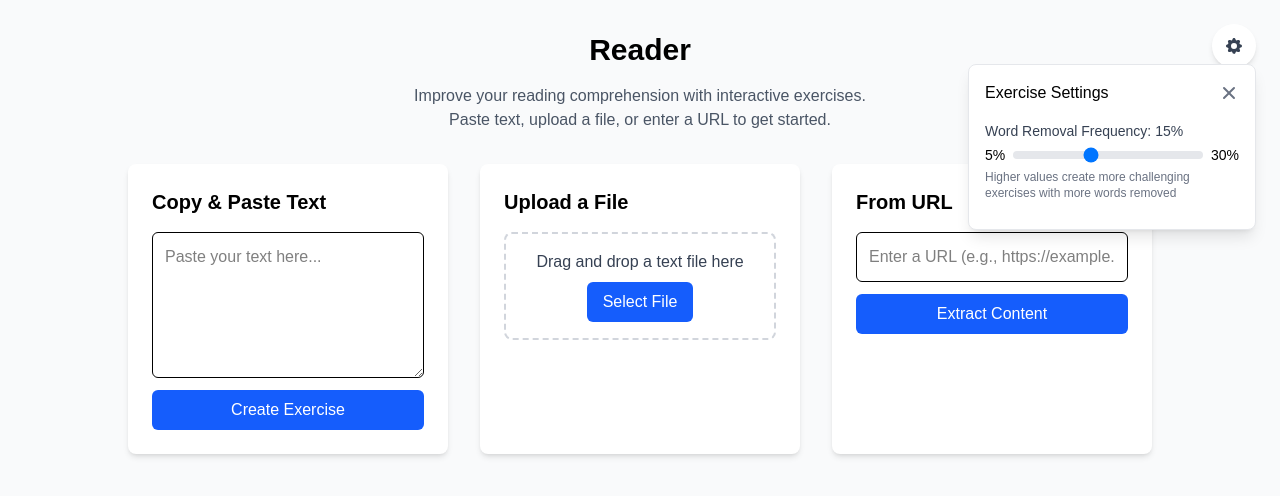
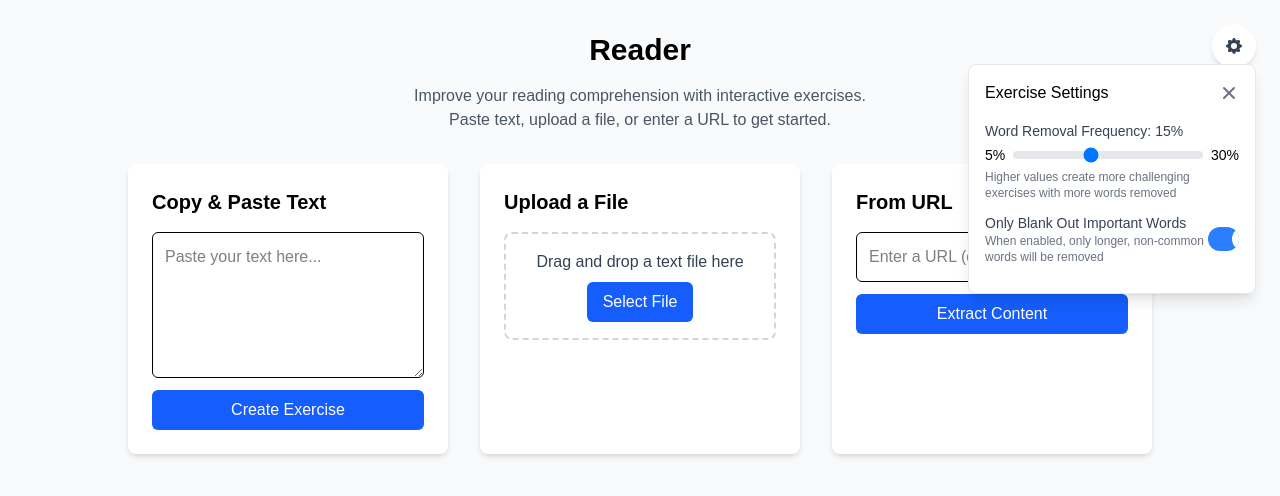
Before and after one commit to RohanAdwankar/active-read, a Next.js app: page / in a window 1280 px wide. Both pictures are taken after a click on the button "Settings". Shown: the top 496 px of the page. Built offline with nearby package versions, Linux system fonts and the light colour scheme.

Commit message:
functional settings: removal frequency, only blank out important words

```diff
--- a/app/api/process-text/route.ts
+++ b/app/api/process-text/route.ts
@@ -9,7 +9,7 @@ interface Word {
 
 export async function POST(req: NextRequest) {
   try {
-    const { text } = await req.json();
+    const { text, blankFrequency = 15, onlyImportantWords = true } = await req.json();
 
     if (!text || typeof text !== 'string') {
       return NextResponse.json(
@@ -29,13 +29,23 @@ export async function POST(req: NextRequest) {
       isBlank: false
     }));
 
-    // Identify candidate words for blanking out (words with 4+ characters)
-    const candidates = words.filter(word =>
-      /^[a-zA-Z]{4,}$/.test(word.text) && !isCommonWord(word.text)
-    );
+    // Determine candidates based on the onlyImportantWords setting
+    let candidates: Word[];
 
-    // Select ~15% of candidate words randomly to blank out
-    const numberOfBlanks = Math.max(5, Math.floor(candidates.length * 0.15));
+    if (onlyImportantWords) {
+      // Filter for important words (longer than 3 chars and not common)
+      candidates = words.filter(word =>
+        /^[a-zA-Z]{4,}$/.test(word.text) && !isCommonWord(word.text)
+      );
+    } else {
+      // Consider all actual words (not punctuation or whitespace)
+      candidates = words.filter(word => /^[a-zA-Z]+$/.test(word.text));
+    }
+
+    // Use the blankFrequency parameter from the request
+    const frequency = blankFrequency / 100;
+    const numberOfBlanks = Math.max(5, Math.floor(candidates.length * frequency));
+
     const shuffled = [...candidates].sort(() => 0.5 - Math.random());
     const selectedForBlanks = shuffled.slice(0, numberOfBlanks);
 
--- a/components/learn.tsx
+++ b/components/learn.tsx
@@ -73,8 +73,9 @@ export default function Learn({ processedText, onBack, settings }: LearnProps) {
           <h2 className="text-2xl font-bold mb-6">Active Reading</h2>
 
           {settings && (
-            <div className="inline-block bg-gray-100 rounded-md px-3 py-1 text-sm text-gray-600 mb-6">
-              Current difficulty: <span className="font-medium">{settings.blankFrequency}%</span> word removal
+            <div className="inline-block bg-gray-100 rounded-md px-3 py-1 text-sm text-gray-600 mb-6 select-none">
+              Exercise difficulty: <span className="font-medium">{settings.blankFrequency}%</span>
+              <span className="ml-1 text-xs text-gray-500"></span>
             </div>
           )}
 
--- a/components/reader.tsx
+++ b/components/reader.tsx
@@ -18,7 +18,8 @@ export default function Reader() {
   const [processedText, setProcessedText] = useState<Word[] | null>(null);
   const [loading, setLoading] = useState(false);
   const [settings, setSettings] = useState<Settings>({
-    blankFrequency: 15 // default 15%
+    blankFrequency: 15, // default 15%
+    onlyImportantWords: true // default to only removing important words
   });
 
   const handleTextSubmit = async (text: string) => {
@@ -31,7 +32,8 @@ export default function Reader() {
         },
         body: JSON.stringify({
           text,
-          blankFrequency: settings.blankFrequency
+          blankFrequency: settings.blankFrequency,
+          onlyImportantWords: settings.onlyImportantWords
         }),
       });
 
@@ -53,10 +55,11 @@ export default function Reader() {
 
   return (
     <div className="container mx-auto px-4 relative">
-      {/* Settings gear icon - always visible */}
+      {/* Settings gear icon - now with disabled state */}
       <SettingsBar
         settings={settings}
         onSettingsChange={setSettings}
+        disabled={!!processedText || loading}
       />
 
       {!processedText && !loading && (
--- a/components/settings-bar.tsx
+++ b/components/settings-bar.tsx
@@ -4,15 +4,17 @@ import { useState, useRef, useEffect } from 'react';
 
 export interface Settings {
   blankFrequency: number;  // percentage of candidate words to remove (5-30%)
+  onlyImportantWords: boolean;  // toggle to control whether to filter out common/short words
 }
 
 interface SettingsBarProps {
   settings: Settings;
   onSettingsChange: (settings: Settings) => void;
   visible?: boolean;
+  disabled?: boolean; // New prop to disable settings when in learn mode
 }
 
-export default function SettingsBar({ settings, onSettingsChange, visible = true }: SettingsBarProps) {
+export default function SettingsBar({ settings, onSettingsChange, visible = true, disabled = false }: SettingsBarProps) {
   const [isOpen, setIsOpen] = useState(false);
   const popupRef = useRef<HTMLDivElement>(null);
 
@@ -37,8 +39,11 @@ export default function SettingsBar({ settings, onSettingsChange, visible = true
       {/* Gear icon button */}
       <button
         onClick={() => setIsOpen(!isOpen)}
-        className="fixed top-6 right-6 z-10 bg-white p-3 rounded-full shadow-md hover:bg-gray-50"
+        className={`fixed top-6 right-6 z-10 bg-white p-3 rounded-full shadow-md ${
+          disabled ? 'opacity-60 cursor-not-allowed' : 'hover:bg-gray-50'
+        }`}
         aria-label="Settings"
+        disabled={disabled}
       >
         <svg xmlns="http://www.w3.org/2000/svg" className="h-5 w-5 text-gray-700" viewBox="0 0 20 20" fill="currentColor">
           <path fillRule="evenodd" d="M11.49 3.17c-.38-1.56-2.6-1.56-2.98 0a1.532 1.532 0 01-2.286.948c-1.372-.836-2.942.734-2.106 2.106.54.886.061 2.042-.947 2.287-1.561.379-1.561 2.6 0 2.978a1.532 1.532 0 01.947 2.287c-.836 1.372.734 2.942 2.106 2.106a1.532 1.532 0 012.287.947c.379 1.561 2.6 1.561 2.978 0a1.533 1.533 0 012.287-.947c1.372.836 2.942-.734 2.106-2.106a1.533 1.533 0 01.947-2.287c1.561-.379 1.561-2.6 0-2.978a1.532 1.532 0 01-.947-2.287c.836-1.372-.734-2.942-2.106-2.106a1.532 1.532 0 01-2.287-.947zM10 13a3 3 0 100-6 3 3 0 000 6z" clipRule="evenodd" />
@@ -63,7 +68,7 @@ export default function SettingsBar({ settings, onSettingsChange, visible = true
             </button>
           </div>
 
-          <div className="mb-3">
+          <div className={`mb-3 ${disabled ? 'opacity-50 pointer-events-none' : ''}`}>
             <label className="block text-sm font-medium text-gray-700 mb-1">
               Word Removal Frequency: {settings.blankFrequency}%
             </label>
@@ -81,6 +86,7 @@ export default function SettingsBar({ settings, onSettingsChange, visible = true
                     blankFrequency: value
                   });
                 }}
+                disabled={disabled}
                 className="flex-grow h-2 bg-gray-200 rounded-lg appearance-none cursor-pointer"
               />
               <span className="text-sm">30%</span>
@@ -89,6 +95,48 @@ export default function SettingsBar({ settings, onSettingsChange, visible = true
               Higher values create more challenging exercises with more words removed
             </p>
           </div>
+
+          <div className={`flex items-center justify-between mb-3 ${disabled ? 'opacity-50 pointer-events-none' : ''}`}>
+            <div>
+              <label className="block text-sm font-medium text-gray-700">Only Blank Out Important Words</label>
+              <p className="text-xs text-gray-500">
+                When enabled, only longer, non-common words will be removed
+              </p>
+            </div>
+            <div className="relative inline-block w-12 align-middle select-none">
+              <input
+                type="checkbox"
+                checked={settings.onlyImportantWords}
+                onChange={(e) => {
+                  onSettingsChange({
+                    ...settings,
+                    onlyImportantWords: e.target.checked
+                  });
+                }}
+                disabled={disabled}
+                id="toggle"
+                className="sr-only"
+              />
+              <label
+                htmlFor="toggle"
+                className={`block overflow-hidden h-6 rounded-full cursor-pointer ${
+                  settings.onlyImportantWords ? 'bg-blue-500' : 'bg-gray-300'
+                }`}
+              >
+                <span
+                  className={`block h-6 w-6 rounded-full bg-white shadow transform transition-transform ${
+                    settings.onlyImportantWords ? 'translate-x-6' : 'translate-x-0'
+                  }`}
+                />
+              </label>
+            </div>
+          </div>
+
+          {disabled && (
+            <div className="text-xs text-amber-600 mt-2">
+              Settings cannot be changed during the exercise
+            </div>
+          )}
         </div>
       )}
     </div>
```
